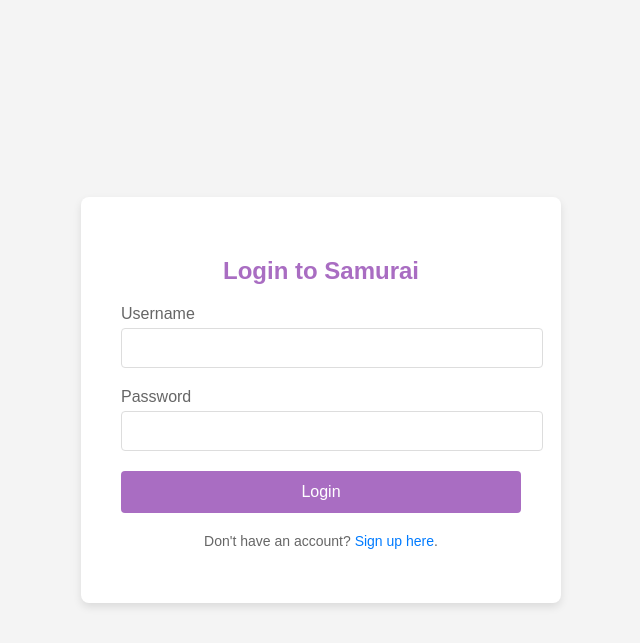
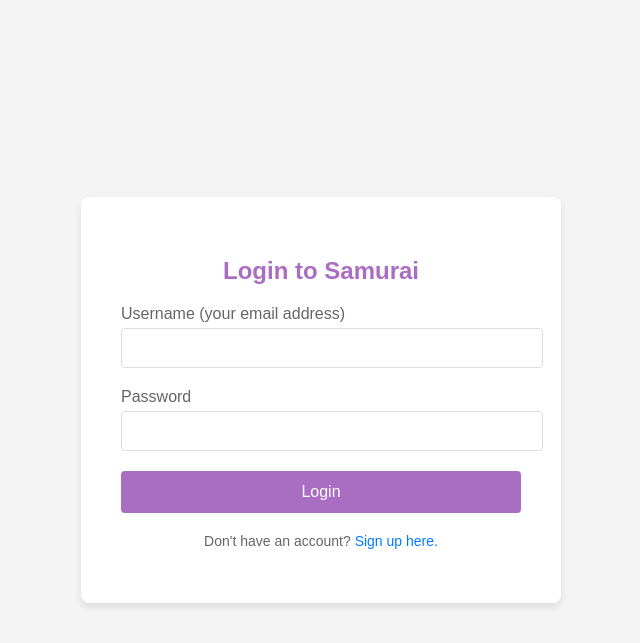
Before and after one commit to olliecoombe66/specchio, a Flask app: page /login2 in a window 1280 px wide. Shown: the top 643 px of the page, without its empty margins (319-959 px from the left). Run offline with Flask 3, Linux system fonts and the light colour scheme.

Commit message:
Adds helper text saying that username is email address

```diff
--- a/templates/login.html
+++ b/templates/login.html
@@ -15,7 +15,7 @@
         <h2>Login to Samurai</h2>
         <form method="POST" action="{{ url_for('login') }}">
             <div class="form-group">
-                <label for="username">Username</label>
+                <label for="username">Username (your email address)</label>
                 <input type="text" id="username" name="username" required>
             </div>
             <div class="form-group">
```
